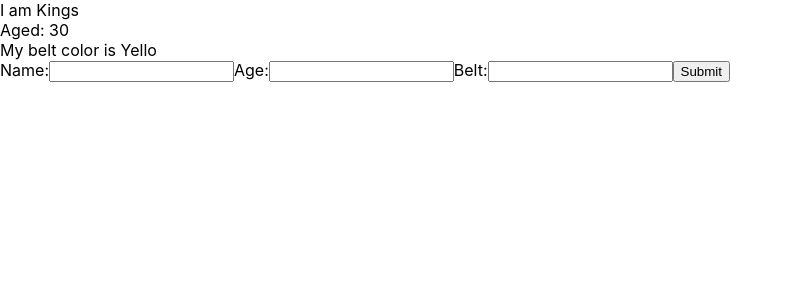
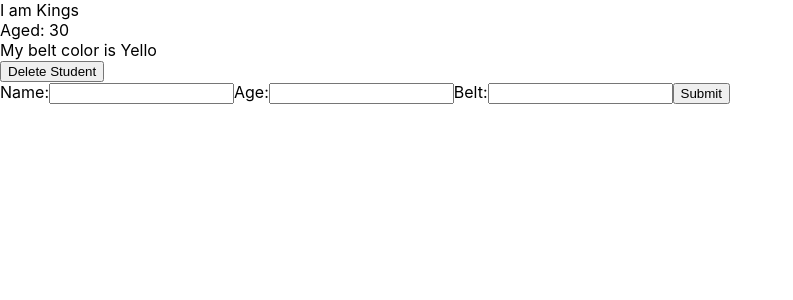
Before and after one commit to iamvictorabedi/react-101, a React (Create React App) app: page / in a window 1280 px wide. Shown: the top 300 px of the page, without its empty margins (0-793 px from the left). Built offline with nearby package versions, Linux system fonts and the light colour scheme.

Commit message:
added a delete fuction

```diff
--- a/src/App.js
+++ b/src/App.js
@@ -26,11 +26,20 @@ class App extends Component {
   this.setState({
   students: students
   })}
+
+  deleteStudent= (id) => {
+    let students = this.state.students.filter(student => {
+      return student.id !== id;
+    });
+    this.setState({
+      students: students
+    })
+  }
 render(){
   return (
     <div className="App">
       <header className="App-header">
-        <Hello students= {this.state.students}/>
+        <Hello deleteStudent= {this.deleteStudent} students= {this.state.students}/>
         <AddStudent plusStudent= {this.plusStudent}/>
       </header>
     </div>
--- a/src/Hello.js
+++ b/src/Hello.js
@@ -1,6 +1,6 @@
 import React from 'react';
 //sample functional ui components
-const Hello = ({students}) => {
+const Hello = ({students, deleteStudent}) => {
     //{{}} descructuring
     //functional components
         return (
@@ -12,6 +12,7 @@ const Hello = ({students}) => {
                 <div>I am {student.name}</div>
                 <div>Aged: {student.age}</div>
                 <div>My belt color is {student.belt}</div>
+                <button onClick={() =>{deleteStudent(student.id)}}>Delete Student</button>
                 </div>
            ): null
         })
```
